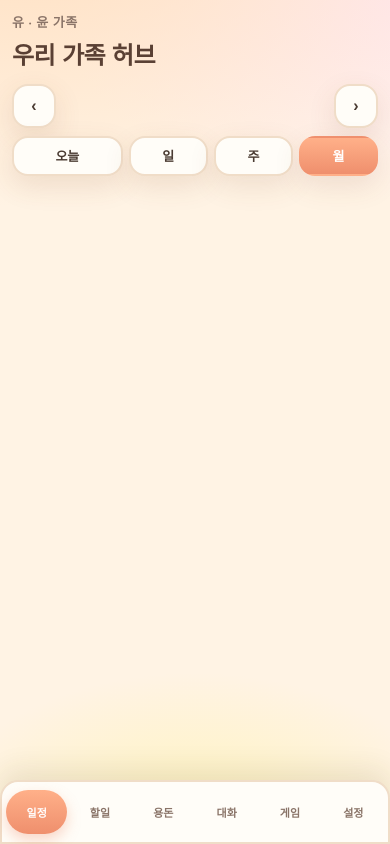
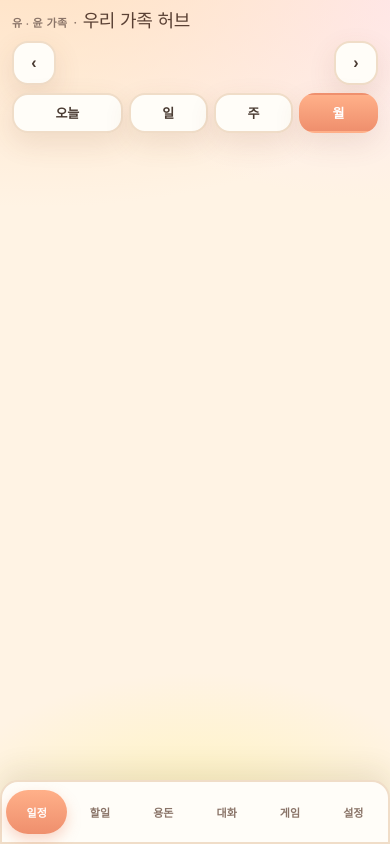
Before and after one commit to yujsid/family-hub, a website: page index.html in a window 390 px wide. Drawn offline with nearby package versions, Linux system fonts and the light colour scheme; no server answers.

Commit message:
Compact brand title and fix todos date range wrapping on mobile.

```diff
--- a/app.js
+++ b/app.js
@@ -1190,8 +1190,8 @@
     const em = end.getMonth() + 1;
     const sd = start.getDate();
     const ed = end.getDate();
-    if (sy === ey && sm === em) return `${sm}월 ${sd}일 ~ ${ed}일`;
-    if (sy === ey) return `${sy}년 ${sm}월 ${sd}일 ~ ${em}월 ${ed}일`;
+    if (sy === ey && sm === em) return `${sm}월 ${sd}~${ed}일`;
+    if (sy === ey) return `${sm}/${sd} ~ ${em}/${ed}`;
     return `${sy}.${sm}.${sd} ~ ${ey}.${em}.${ed}`;
   }
 
--- a/index.html
+++ b/index.html
@@ -22,10 +22,11 @@
   <div class="app">
     <header class="topbar">
       <div class="brand">
-        <div>
-          <p class="eyebrow">유 · 윤 가족</p>
-          <h1>우리 가족 허브</h1>
-        </div>
+        <p class="brand-line">
+          <span class="eyebrow">유 · 윤 가족</span>
+          <span class="brand-sep" aria-hidden="true">·</span>
+          <span class="brand-title">우리 가족 허브</span>
+        </p>
       </div>
       <nav class="tabs" role="tablist">
         <button class="tab is-active" data-tab="calendar" type="button">일정</button>
--- a/styles.css
+++ b/styles.css
@@ -47,6 +47,7 @@ body {
   display: flex;
   align-items: center;
   gap: 12px;
+  min-width: 0;
 }
 
 .topbar {
@@ -57,19 +58,34 @@ body {
   flex-wrap: wrap;
   margin-bottom: 22px;
 }
+.brand-line {
+  display: flex;
+  align-items: baseline;
+  flex-wrap: wrap;
+  gap: 6px 8px;
+  margin: 0;
+  min-width: 0;
+}
 .eyebrow {
-  margin: 0 0 4px;
+  margin: 0;
   letter-spacing: 0.04em;
   font-size: 13px;
   color: var(--muted);
   font-weight: 700;
-}
+  white-space: nowrap;
+}
+.brand-sep {
+  color: var(--muted);
+  font-weight: 700;
+}
+.brand-title,
 h1 {
   margin: 0;
   font-family: "Jua", "Nunito", sans-serif;
   font-size: 30px;
   letter-spacing: -0.02em;
   color: #5a4034;
+  line-height: 1.15;
 }
 
 .tabs {
@@ -1406,10 +1422,22 @@ input[type="radio"] {
     padding-left: max(12px, env(safe-area-inset-left));
     padding-right: max(12px, env(safe-area-inset-right));
   }
-  h1 { font-size: 24px; }
+  h1,
+  .brand-title { font-size: 18px; }
   .topbar {
-    align-items: flex-start;
-    margin-bottom: 12px;
+    align-items: center;
+    margin-bottom: 8px;
+  }
+  .brand-line {
+    flex-wrap: nowrap;
+    gap: 6px;
+    align-items: center;
+  }
+  .eyebrow {
+    font-size: 11px;
+  }
+  .brand-sep {
+    font-size: 12px;
   }
   .tabs {
     position: fixed;
@@ -1448,9 +1476,23 @@ input[type="radio"] {
     min-width: 0;
     font-size: 16px;
   }
-  .month-nav #todo-today-btn {
-    width: 100%;
-    grid-column: 1 / -1;
+  #view-todos .month-nav {
+    grid-template-columns: minmax(0, 1fr) auto;
+    align-items: center;
+  }
+  #view-todos .month-nav h2 {
+    font-size: 14px;
+    white-space: nowrap;
+    overflow: hidden;
+    text-overflow: ellipsis;
+    text-align: left;
+  }
+  #view-todos .month-nav #todo-today-btn {
+    width: auto;
+    min-width: 64px;
+    min-height: 40px;
+    padding: 8px 12px;
+    grid-column: auto;
   }
   .month-nav button:not(#todo-today-btn) {
     width: 44px;
@@ -1649,5 +1691,6 @@ input[type="radio"] {
 
 @media (max-width: 380px) {
   .stamp-cats { grid-template-columns: 1fr; }
-  h1 { font-size: 20px; }
-}
+  h1,
+  .brand-title { font-size: 16px; }
+}
--- a/sw.js
+++ b/sw.js
@@ -1,4 +1,4 @@
-const CACHE = "family-hub-v29";
+const CACHE = "family-hub-v30";
 const ASSETS = [
   "./",
   "./index.html",
--- a/www/app.js
+++ b/www/app.js
@@ -1190,8 +1190,8 @@
     const em = end.getMonth() + 1;
     const sd = start.getDate();
     const ed = end.getDate();
-    if (sy === ey && sm === em) return `${sm}월 ${sd}일 ~ ${ed}일`;
-    if (sy === ey) return `${sy}년 ${sm}월 ${sd}일 ~ ${em}월 ${ed}일`;
+    if (sy === ey && sm === em) return `${sm}월 ${sd}~${ed}일`;
+    if (sy === ey) return `${sm}/${sd} ~ ${em}/${ed}`;
     return `${sy}.${sm}.${sd} ~ ${ey}.${em}.${ed}`;
   }
 
--- a/www/styles.css
+++ b/www/styles.css
@@ -47,6 +47,7 @@ body {
   display: flex;
   align-items: center;
   gap: 12px;
+  min-width: 0;
 }
 
 .topbar {
@@ -57,19 +58,34 @@ body {
   flex-wrap: wrap;
   margin-bottom: 22px;
 }
+.brand-line {
+  display: flex;
+  align-items: baseline;
+  flex-wrap: wrap;
+  gap: 6px 8px;
+  margin: 0;
+  min-width: 0;
+}
 .eyebrow {
-  margin: 0 0 4px;
+  margin: 0;
   letter-spacing: 0.04em;
   font-size: 13px;
   color: var(--muted);
   font-weight: 700;
-}
+  white-space: nowrap;
+}
+.brand-sep {
+  color: var(--muted);
+  font-weight: 700;
+}
+.brand-title,
 h1 {
   margin: 0;
   font-family: "Jua", "Nunito", sans-serif;
   font-size: 30px;
   letter-spacing: -0.02em;
   color: #5a4034;
+  line-height: 1.15;
 }
 
 .tabs {
@@ -1406,10 +1422,22 @@ input[type="radio"] {
     padding-left: max(12px, env(safe-area-inset-left));
     padding-right: max(12px, env(safe-area-inset-right));
   }
-  h1 { font-size: 24px; }
+  h1,
+  .brand-title { font-size: 18px; }
   .topbar {
-    align-items: flex-start;
-    margin-bottom: 12px;
+    align-items: center;
+    margin-bottom: 8px;
+  }
+  .brand-line {
+    flex-wrap: nowrap;
+    gap: 6px;
+    align-items: center;
+  }
+  .eyebrow {
+    font-size: 11px;
+  }
+  .brand-sep {
+    font-size: 12px;
   }
   .tabs {
     position: fixed;
@@ -1448,9 +1476,23 @@ input[type="radio"] {
     min-width: 0;
     font-size: 16px;
   }
-  .month-nav #todo-today-btn {
-    width: 100%;
-    grid-column: 1 / -1;
+  #view-todos .month-nav {
+    grid-template-columns: minmax(0, 1fr) auto;
+    align-items: center;
+  }
+  #view-todos .month-nav h2 {
+    font-size: 14px;
+    white-space: nowrap;
+    overflow: hidden;
+    text-overflow: ellipsis;
+    text-align: left;
+  }
+  #view-todos .month-nav #todo-today-btn {
+    width: auto;
+    min-width: 64px;
+    min-height: 40px;
+    padding: 8px 12px;
+    grid-column: auto;
   }
   .month-nav button:not(#todo-today-btn) {
     width: 44px;
@@ -1649,5 +1691,6 @@ input[type="radio"] {
 
 @media (max-width: 380px) {
   .stamp-cats { grid-template-columns: 1fr; }
-  h1 { font-size: 20px; }
-}
+  h1,
+  .brand-title { font-size: 16px; }
+}
--- a/www/sw.js
+++ b/www/sw.js
@@ -1,4 +1,4 @@
-const CACHE = "family-hub-v29";
+const CACHE = "family-hub-v30";
 const ASSETS = [
   "./",
   "./index.html",
```
Also changed, not shown: www/index.html (+5 -4 lines).
